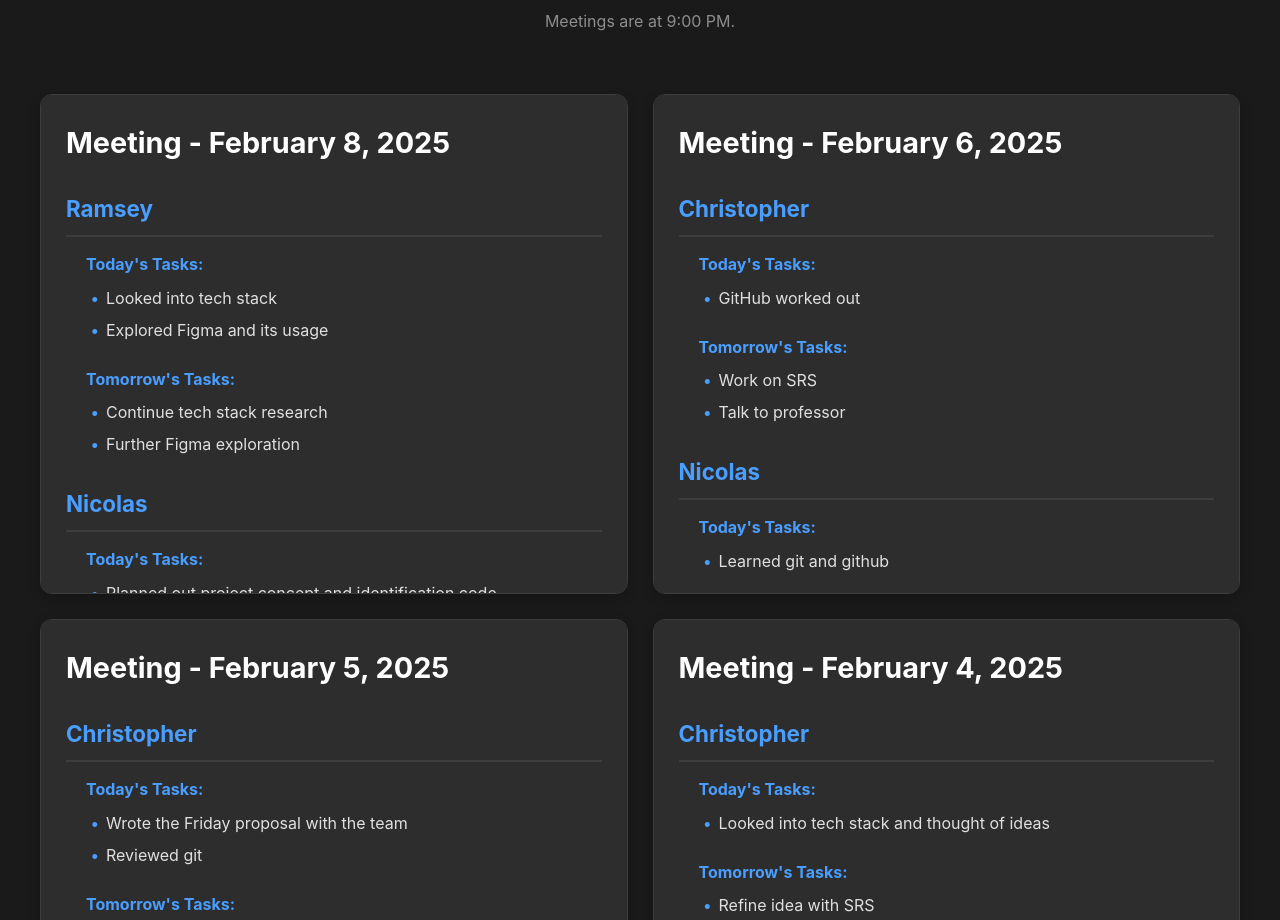
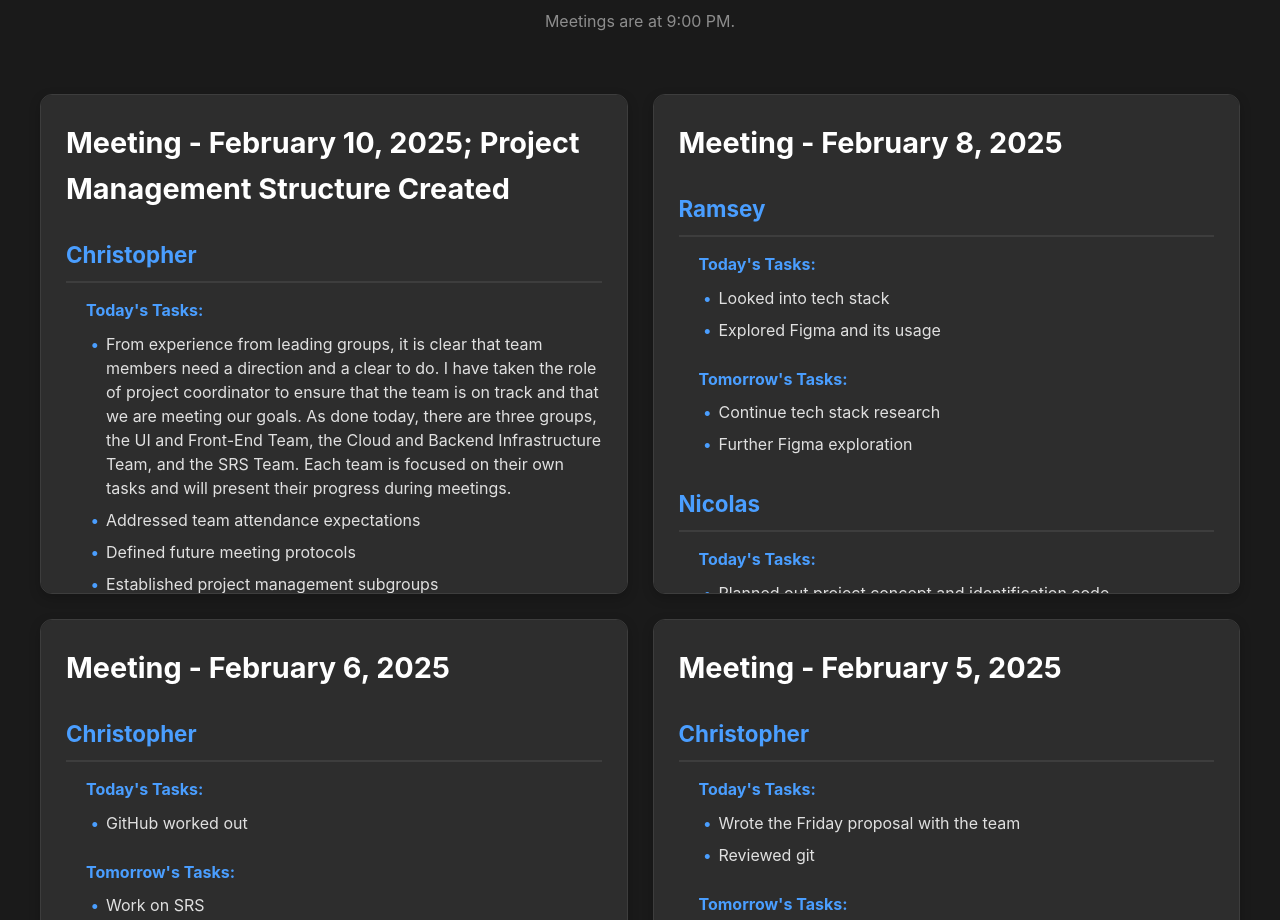
Before and after one commit to christopherk26/AmplifyInConstructionLogApp, a React (Vite) app: page /logs in a window 1280 px wide. Shown: the part 180-1100 px from the top of the page. Built offline with nearby package versions, Linux system fonts and the light colour scheme.

Commit message:
feb10meet

```diff
--- a/src/components/MeetingLogs.jsx
+++ b/src/components/MeetingLogs.jsx
@@ -26,7 +26,196 @@ function App() {
 
       <main className="logs-grid">
 
-        {/* Meeting bed 8 */}
+
+        {/* Meeting feb 10 */}
+        {/* Project Management Meeting Log */}
+        <article className="meeting-log">
+          <h2>Meeting - February 10, 2025; Project Management Structure Created</h2>
+
+          <section>
+            <h3>Christopher</h3>
+            <div className="member-update">
+              <p className="member-name">Today's Tasks:</p>
+              <ul>
+                <li>From experience from leading groups, it is clear that
+                  team members need a direction and a clear to do.
+                  I have taken the role of project coordinator to ensure
+                  that the team is on track and that we are meeting our
+                  goals. As done today, there are three groups,
+                  the UI and Front-End Team, the Cloud and Backend Infrastructure
+                  Team, and the SRS Team. Each team is focused on their own
+                  tasks and will present their progress during meetings.
+                </li>
+                <li>Addressed team attendance expectations</li>
+                <li>Defined future meeting protocols</li>
+                <li>Established project management subgroups</li>
+                <li>Organized team to-do lists and timeline</li>
+                <li>Assigned team roles and responsibilities</li>
+              </ul>
+            </div>
+            <div className="member-update">
+              <p className="member-name">Project Management Roles:</p>
+              <ul>
+                <li>Project Coordinator</li>
+                <li>Project Manager</li>
+                <li>System-Level Designer</li>
+                <li>Scrum Meeting Captain</li>
+              </ul>
+            </div>
+            <div className="member-update">
+              <p className="member-name">Tomorrow's Tasks:</p>
+              <ul>
+                <li>Continue overseeing project coordination</li>
+                <li>Ensure smooth communication between subteams</li>
+              </ul>
+            </div>
+          </section>
+
+          <section>
+            <h3>Nicolas</h3>
+            <div className="member-update">
+              <p className="member-name">Today's Tasks:</p>
+              <ul>
+                <li>Created baseline for ID verification</li>
+                <li>Researched backend frameworks</li>
+              </ul>
+            </div>
+            <div className="member-update">
+              <p className="member-name">Project Role:</p>
+              <ul>
+                <li>Login and User Admin Lead</li>
+                <li>Part of SRS and User Identification Team</li>
+              </ul>
+            </div>
+            <div className="member-update">
+              <p className="member-name">Tomorrow's Tasks:</p>
+              <ul>
+                <li>Continue SRS documentation</li>
+                <li>Develop user identification system</li>
+              </ul>
+            </div>
+          </section>
+
+          <section>
+            <h3>Ramsey</h3>
+            <div className="member-update">
+              <p className="member-name">Today's Tasks:</p>
+              <ul>
+                <li>Researched Figma</li>
+                <li>Designed broad app outline</li>
+                <li>Began Firebase data research</li>
+              </ul>
+            </div>
+            <div className="member-update">
+              <p className="member-name">Project Role:</p>
+              <ul>
+                <li>Cloud and Backend Infrastructure Team</li>
+                <li>Focused on Google Cloud / Firebase Setup</li>
+              </ul>
+            </div>
+            <div className="member-update">
+              <p className="member-name">Tomorrow's Tasks:</p>
+              <ul>
+                <li>Continue Firebase data research</li>
+                <li>Prepare for full-stack demo</li>
+              </ul>
+            </div>
+          </section>
+
+          <section>
+            <h3>Garrett</h3>
+            <div className="member-update">
+              <p className="member-name">Today's Tasks:</p>
+              <ul>
+                <li>Focused on React development</li>
+              </ul>
+            </div>
+            <div className="member-update">
+              <p className="member-name">Project Role:</p>
+              <ul>
+                <li>Cloud and Backend Infrastructure Team</li>
+                <li>Working on Google Cloud / Firebase integration</li>
+              </ul>
+            </div>
+            <div className="member-update">
+              <p className="member-name">Tomorrow's Tasks:</p>
+              <ul>
+                <li>Continue React development</li>
+                <li>Prepare for full-stack demo</li>
+              </ul>
+            </div>
+          </section>
+
+          <section>
+            <h3>Ali</h3>
+            <div className="member-update">
+              <p className="member-name">Today's Tasks:</p>
+              <ul>
+                <li>Researched JavaScript</li>
+                <li>Learning Figma</li>
+              </ul>
+            </div>
+            <div className="member-update">
+              <p className="member-name">Project Role:</p>
+              <ul>
+                <li>UI and Front-End Team</li>
+                <li>Working on Figma UI Design</li>
+              </ul>
+            </div>
+            <div className="member-update">
+              <p className="member-name">Tomorrow's Tasks:</p>
+              <ul>
+                <li>Continue JavaScript learning</li>
+                <li>Progress with Figma UI design</li>
+              </ul>
+            </div>
+          </section>
+
+          <section>
+            <h3>Kevin</h3>
+            <div className="member-update">
+              <p className="member-name">Today's Tasks:</p>
+              <ul>
+                <li>Learned Figma functions</li>
+                <li>Preparing to finalize UI mockups</li>
+              </ul>
+            </div>
+            <div className="member-update">
+              <p className="member-name">Project Role:</p>
+              <ul>
+                <li>UI and Front-End Team</li>
+                <li>Responsible for UI Design and Mockups</li>
+              </ul>
+            </div>
+            <div className="member-update">
+              <p className="member-name">Tomorrow's Tasks:</p>
+              <ul>
+                <li>Finalize UI mockups</li>
+                <li>Prepare presentation of UI design</li>
+              </ul>
+            </div>
+          </section>
+
+          <section>
+            <h3>Reminders</h3>
+            <div className="member-update">
+              <ul>
+                <li>Meetings occur every other day (excluding class days)</li>
+                <li>Each subteam must present progress during meetings</li>
+                <li>Upcoming milestone: Full-stack working demo next Wednesday</li>
+                <li>Team roles:
+                  <ul>
+                    <li>UI Team: Kevin and Ali</li>
+                    <li>Cloud/Backend Team: Garrett and Ramsey</li>
+                    <li>SRS Team: Christopher and Nicolas</li>
+                  </ul>
+                </li>
+              </ul>
+            </div>
+          </section>
+        </article>
+
+        {/* Meeting feb 8 */}
         <article className="meeting-log">
           <h2>Meeting - February 8, 2025</h2>
 
```
